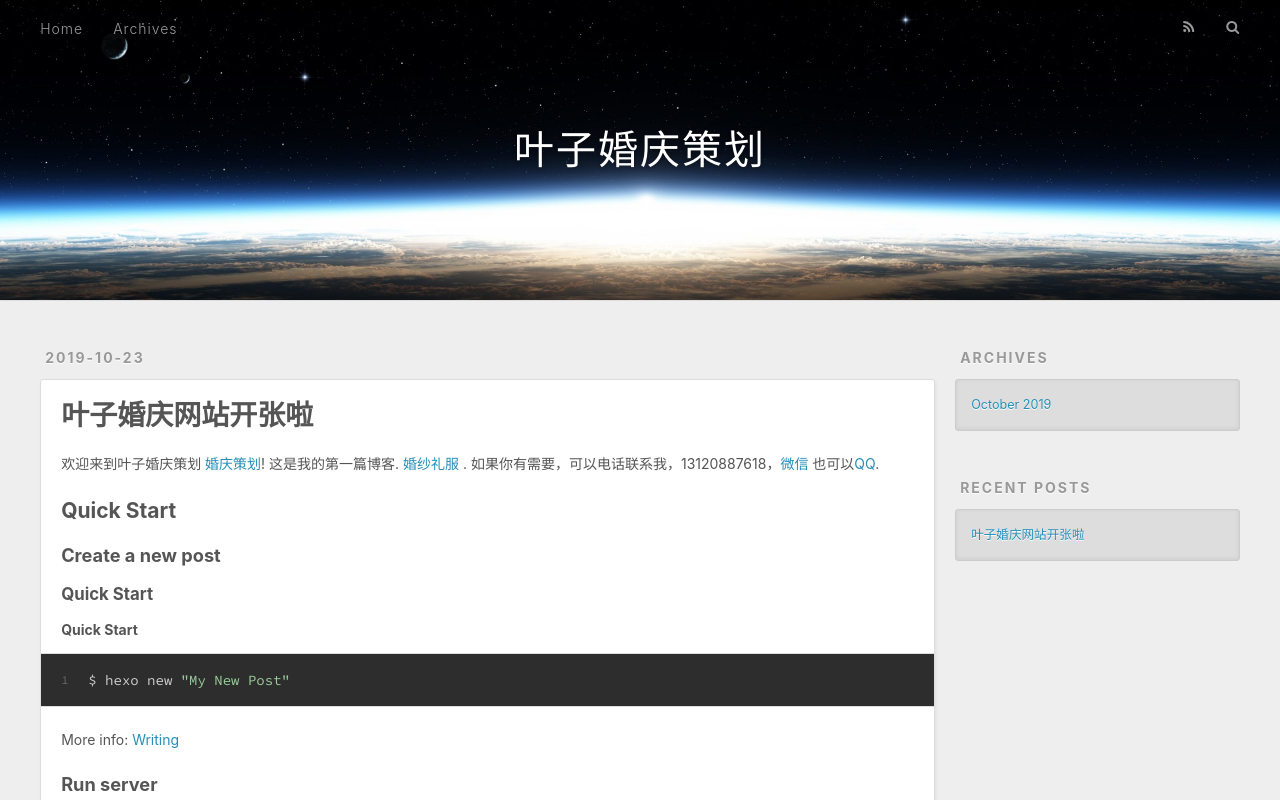
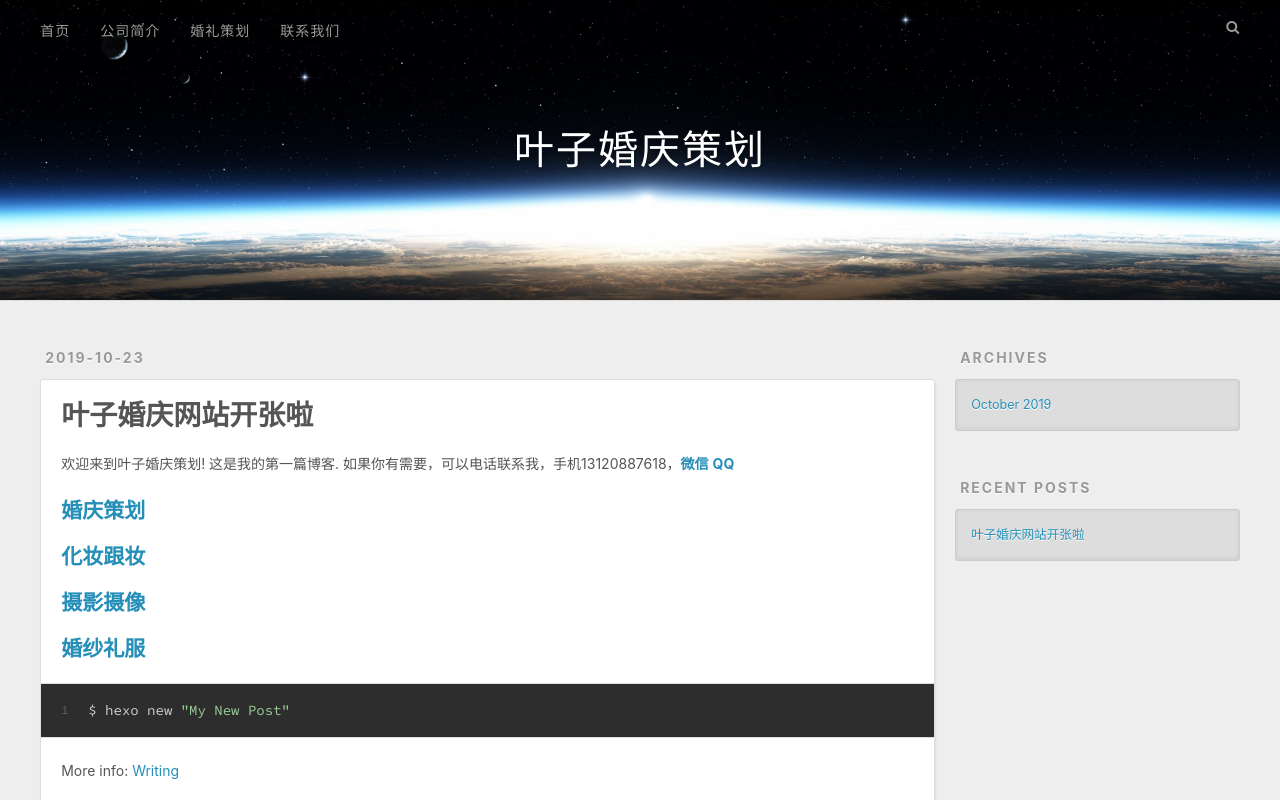
Before and after one commit to yeziw/yeziw.github.io, a plain HTML site: page 2019/10/23/hello-world/index.html in a window 1280 px wide. Shown: the top 800 px of the page. Drawn offline with nearby package versions, Linux system fonts and the light colour scheme.

Commit message:
Site updated: 2019-10-31 10:25:58

````diff
--- a/2019/10/23/hello-world/index.html
+++ b/2019/10/23/hello-world/index.html
@@ -7,17 +7,15 @@
 
   <title>叶子婚庆网站开张啦 | 叶子婚庆策划</title>
   <meta name="viewport" content="width=device-width, initial-scale=1, maximum-scale=1">
-  <meta name="description" content="欢迎来到叶子婚庆策划 婚庆策划! 这是我的第一篇博客.  婚纱礼服 . 如果你有需要，可以电话联系我，13120887618，微信 也可以QQ. Quick StartCreate a new postQuick StartQuick Start1$ hexo new &quot;My New Post&quot;  More info: Writing Run server1$ hexo server  More">
+  <meta name="description" content="欢迎来到叶子婚庆策划! 这是我的第一篇博客.   如果你有需要，可以电话联系我，手机13120887618，微信 QQ 婚庆策划化妆跟妆摄影摄像婚纱礼服1$ hexo new &quot;My New Post&quot;  More info: Writing Run server1$ hexo server  More info: Server Generate static files1$ hexo gener">
 <meta property="og:type" content="article">
 <meta property="og:title" content="叶子婚庆网站开张啦">
 <meta property="og:url" content="http:&#x2F;&#x2F;yoursite.com&#x2F;2019&#x2F;10&#x2F;23&#x2F;hello-world&#x2F;index.html">
 <meta property="og:site_name" content="叶子婚庆策划">
-<meta property="og:description" content="欢迎来到叶子婚庆策划 婚庆策划! 这是我的第一篇博客.  婚纱礼服 . 如果你有需要，可以电话联系我，13120887618，微信 也可以QQ. Quick StartCreate a new postQuick StartQuick Start1$ hexo new &quot;My New Post&quot;  More info: Writing Run server1$ hexo server  More">
+<meta property="og:description" content="欢迎来到叶子婚庆策划! 这是我的第一篇博客.   如果你有需要，可以电话联系我，手机13120887618，微信 QQ 婚庆策划化妆跟妆摄影摄像婚纱礼服1$ hexo new &quot;My New Post&quot;  More info: Writing Run server1$ hexo server  More info: Server Generate static files1$ hexo gener">
 <meta property="og:locale" content="en">
-<meta property="og:updated_time" content="2019-10-30T08:36:00.045Z">
+<meta property="og:updated_time" content="2019-10-31T02:23:05.658Z">
 <meta name="twitter:card" content="summary">
-
-    <link rel="alternate" href="/atom.xml" title="叶子婚庆策划" type="application/atom+xml">
 
 
     <link rel="icon" href="/favicon.png">
@@ -44,14 +42,16 @@
       <nav id="main-nav">
         <a id="main-nav-toggle" class="nav-icon"></a>
 
-          <a class="main-nav-link" href="/">Home</a>
+          <a class="main-nav-link" href="/">首页</a>
 
-          <a class="main-nav-link" href="/archives">Archives</a>
+          <a class="main-nav-link" href="/archives">公司简介</a>
+
+          <a class="main-nav-link" href="/">婚礼策划</a>
+
+          <a class="main-nav-link" href="/">联系我们</a>
 
       </nav>
       <nav id="sub-nav">
-
-          <a id="nav-rss-link" class="nav-icon" href="/atom.xml" title="RSS Feed"></a>
 
         <a id="nav-search-btn" class="nav-icon" title="Search"></a>
       </nav>
@@ -84,8 +84,8 @@
 
     <div class="article-entry" itemprop="articleBody">
 
-        <p>欢迎来到叶子婚庆策划 <a href="https://yeziw.github.io/" target="_blank" rel="noopener">婚庆策划</a>! 这是我的第一篇博客.  <a href="https://yeziw.github.io/" target="_blank" rel="noopener">婚纱礼服</a> . 如果你有需要，可以电话联系我，13120887618，<a href="https://yeziw.github.io/" target="_blank" rel="noopener">微信</a> 也可以<a href="https://yeziw.github.io/" target="_blank" rel="noopener">QQ</a>.</p>
-<h2 id="Quick-Start"><a href="#Quick-Start" class="headerlink" title="Quick Start"></a>Quick Start</h2><h3 id="Create-a-new-post"><a href="#Create-a-new-post" class="headerlink" title="Create a new post"></a>Create a new post</h3><h4 id="Quick-Start-1"><a href="#Quick-Start-1" class="headerlink" title="Quick Start"></a>Quick Start</h4><h5 id="Quick-Start-2"><a href="#Quick-Start-2" class="headerlink" title="Quick Start"></a>Quick Start</h5><figure class="highlight bash"><table><tr><td class="gutter"><pre><span class="line">1</span><br></pre></td><td class="code"><pre><span class="line">$ hexo new <span class="string">"My New Post"</span></span><br></pre></td></tr></table></figure>
+        <p>欢迎来到叶子婚庆策划! 这是我的第一篇博客.   如果你有需要，可以电话联系我，手机13120887618，<a href="https://yeziw.github.io/" target="_blank" rel="noopener"><strong>微信</strong></a></a> <a href="https://yeziw.github.io/" target="_blank" rel="noopener"><strong>QQ</strong></a></a></p>
+<h2 id="婚庆策划"><a href="#婚庆策划" class="headerlink" title="婚庆策划"></a><a href="https://yeziw.github.io/" target="_blank" rel="noopener">婚庆策划</a></h2><h2 id="化妆跟妆"><a href="#化妆跟妆" class="headerlink" title="化妆跟妆"></a><a href="https://yeziw.github.io/" target="_blank" rel="noopener">化妆跟妆</a></h2><h2 id="摄影摄像"><a href="#摄影摄像" class="headerlink" title="摄影摄像"></a><a href="https://yeziw.github.io/" target="_blank" rel="noopener">摄影摄像</a></h2><h2 id="婚纱礼服"><a href="#婚纱礼服" class="headerlink" title="婚纱礼服"></a><a href="https://yeziw.github.io/" target="_blank" rel="noopener">婚纱礼服</a></h2><figure class="highlight bash"><table><tr><td class="gutter"><pre><span class="line">1</span><br></pre></td><td class="code"><pre><span class="line">$ hexo new <span class="string">"My New Post"</span></span><br></pre></td></tr></table></figure>
 
 <p>More info: <a href="https://hexo.io/docs/writing.html" target="_blank" rel="noopener">Writing</a></p>
 <h3 id="Run-server"><a href="#Run-server" class="headerlink" title="Run server"></a>Run server</h3><figure class="highlight bash"><table><tr><td class="gutter"><pre><span class="line">1</span><br></pre></td><td class="code"><pre><span class="line">$ hexo server</span><br></pre></td></tr></table></figure>
@@ -97,12 +97,11 @@
 <h3 id="Deploy-to-remote-sites"><a href="#Deploy-to-remote-sites" class="headerlink" title="Deploy to remote sites"></a>Deploy to remote sites</h3><figure class="highlight bash"><table><tr><td class="gutter"><pre><span class="line">1</span><br></pre></td><td class="code"><pre><span class="line">$ hexo deploy</span><br></pre></td></tr></table></figure>
 
 <p>More info: <a href="https://hexo.io/docs/deployment.html" target="_blank" rel="noopener">Deployment</a></p>
-<figure class="highlight bash"><table><tr><td class="gutter"><pre><span class="line">1</span><br><span class="line">2</span><br></pre></td><td class="code"><pre><span class="line"></span><br><span class="line"></span><br></pre></td></tr></table></figure>
-<figure class="highlight bash"><table><tr><td class="gutter"><pre><span class="line">1</span><br><span class="line">2</span><br></pre></td><td class="code"><pre><span class="line"></span><br><span class="line"></span><br></pre></td></tr></table></figure>
+<figure class="highlight bash"><table><tr><td class="gutter"><pre><span class="line">1</span><br><span class="line">2</span><br></pre></td><td class="code"><pre><span class="line">```</span><br><span class="line">``` bash</span><br></pre></td></tr></table></figure>
 
     </div>
     <footer class="article-footer">
-      <a data-url="http://yoursite.com/2019/10/23/hello-world/" data-id="ck2d0386c00003sqvdhugggxi" class="article-share-link">Share</a>
+      <a data-url="http://yoursite.com/2019/10/23/hello-world/" data-id="ck2dd0bmo000074qvglmu2qdt" class="article-share-link">Share</a>
 
 
     </footer>
@@ -164,9 +163,13 @@
     </div>
     <nav id="mobile-nav">
 
-    <a href="/" class="mobile-nav-link">Home</a>
+    <a href="/" class="mobile-nav-link">首页</a>
 
-    <a href="/archives" class="mobile-nav-link">Archives</a>
+    <a href="/archives" class="mobile-nav-link">公司简介</a>
+
+    <a href="/" class="mobile-nav-link">婚礼策划</a>
+
+    <a href="/" class="mobile-nav-link">联系我们</a>
 
 </nav>
 
````
Also changed, not shown: archives/2019/10/index.html (+12 -8 lines), archives/2019/index.html (+12 -8 lines), archives/index.html (+12 -8 lines), index.html (+16 -13 lines), css/images/banner1.jpg (added).
